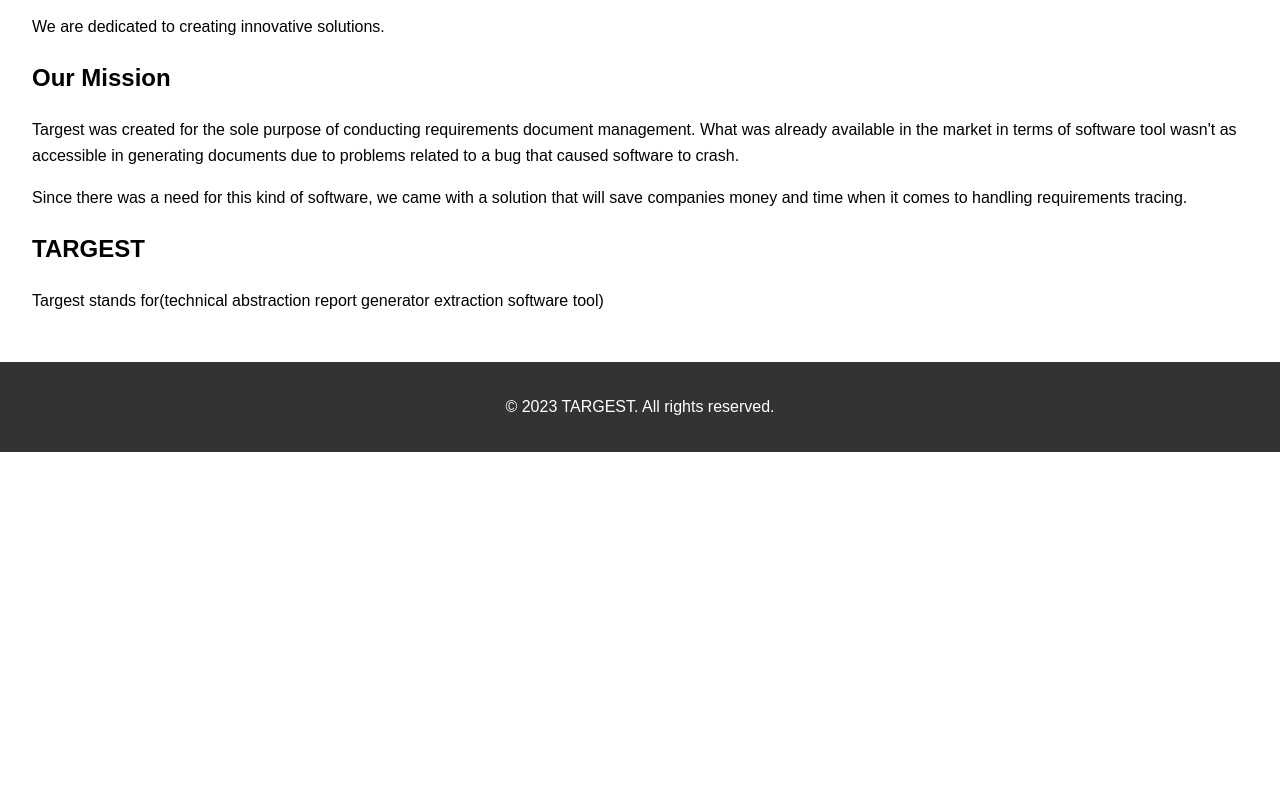
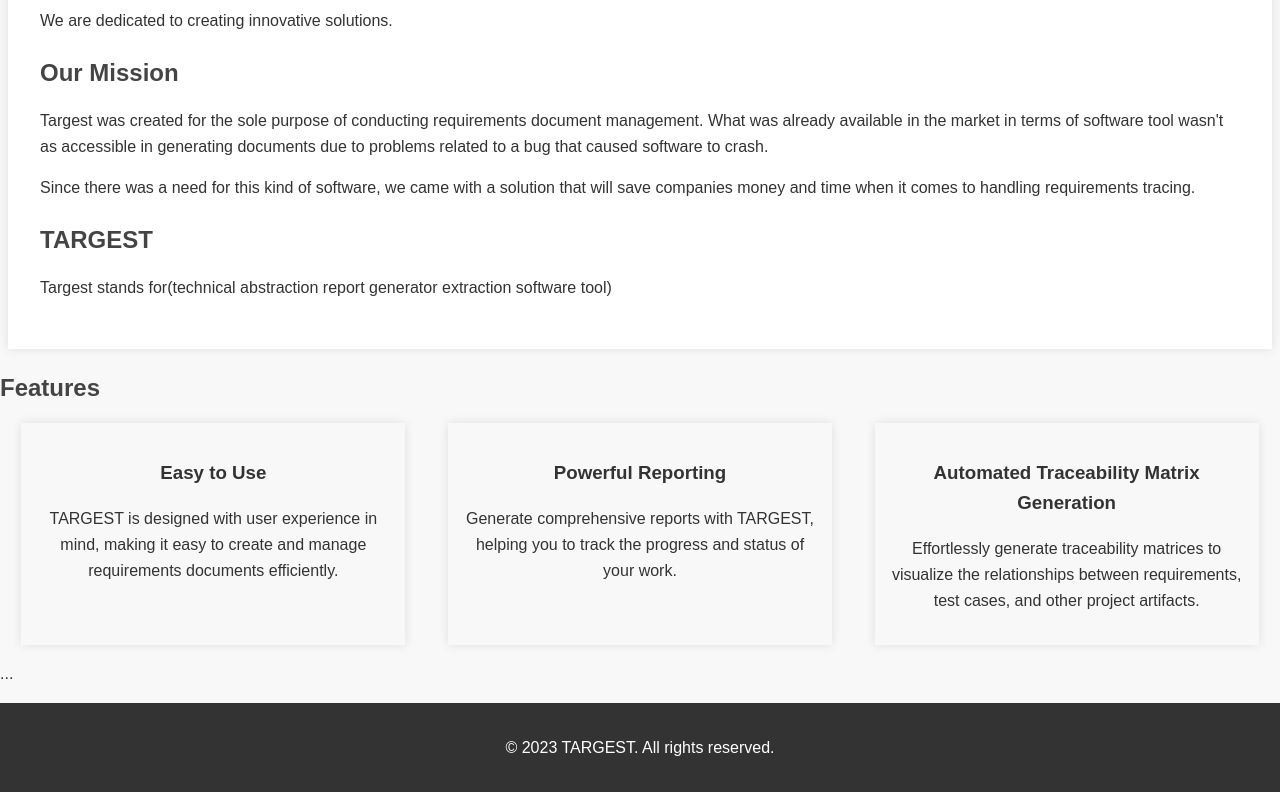
Before and after one commit to JanWilliamHaug/TargestWebsite, a plain HTML site: page index.html in a window 1280 px wide. Shown: the part 170-962 px from the top of the page. Before the commit the page ends 800 px from the top, so only its background shows below. Drawn offline with Linux system fonts and the light colour scheme.

Commit message:
added features section

```diff
--- a/index.html
+++ b/index.html
@@ -28,6 +28,25 @@
     <p>Targest stands for(technical abstraction report generator extraction software tool) </p>
   </main>
 
+  <h2>Features</h2>
+  <div class="features">
+    <div class="feature">
+      <h3>Easy to Use</h3>
+      <p>TARGEST is designed with user experience in mind, making it easy to create and manage requirements documents efficiently.</p>
+    </div>
+    <div class="feature">
+      <h3>Powerful Reporting</h3>
+      <p>Generate comprehensive reports with TARGEST, helping you to track the progress and status of your work.</p>
+    </div>
+    <div class="feature">
+      <h3>Automated Traceability Matrix Generation</h3>
+      <p>Effortlessly generate traceability matrices to visualize the relationships between requirements, test cases, and other project artifacts.</p>
+    </div>
+  </div>
+</main>
+...
+
+
   <footer>
     <p>&copy; 2023 TARGEST. All rights reserved.</p>
   </footer>
--- a/styles.css
+++ b/styles.css
@@ -4,6 +4,8 @@ body {
   line-height: 1.6;
   margin: 0;
   padding: 0;
+  color: #333;
+  background-color: #f8f8f8;
 }
 
 header {
@@ -15,6 +17,8 @@ body {
   list-style-type: none;
   margin: 0;
   padding: 0;
+  display: flex;
+  justify-content: center;
 }
 
 nav ul li {
@@ -33,10 +37,28 @@ body {
 
 main {
   padding: 2rem;
+  max-width: 1200px;
+  margin: 0 auto;
+  background-color: #fff;
+  box-shadow: 0 0 10px rgba(0, 0, 0, 0.1);
+}
+
+h1, h2 {
+  color: #444;
 }
 
 h1 {
   font-size: 2rem;
+  margin-bottom: 1rem;
+}
+
+h2 {
+  font-size: 1.5rem;
+  margin-bottom: 0.5rem;
+}
+
+p {
+  margin-bottom: 1rem;
 }
 
 footer {
@@ -44,4 +66,28 @@ body {
   color: #fff;
   text-align: center;
   padding: 1rem 0;
+  margin-top: 1rem;
 }
+
+.features {
+  display: flex;
+  justify-content: space-around;
+  flex-wrap: wrap;
+  margin-top: 1rem;
+}
+
+.feature {
+  width: 30%;
+  box-sizing: border-box;
+  padding: 1rem;
+  text-align: center;
+  background-color: #f8f8f8;
+  box-shadow: 0 0 10px rgba(0, 0, 0, 0.1);
+  margin-bottom: 1rem;
+}
+
+@media (max-width: 768px) {
+  .feature {
+    width: 100%;
+  }
+}
```
Lines whose indentation alone changed are shown as unchanged.
